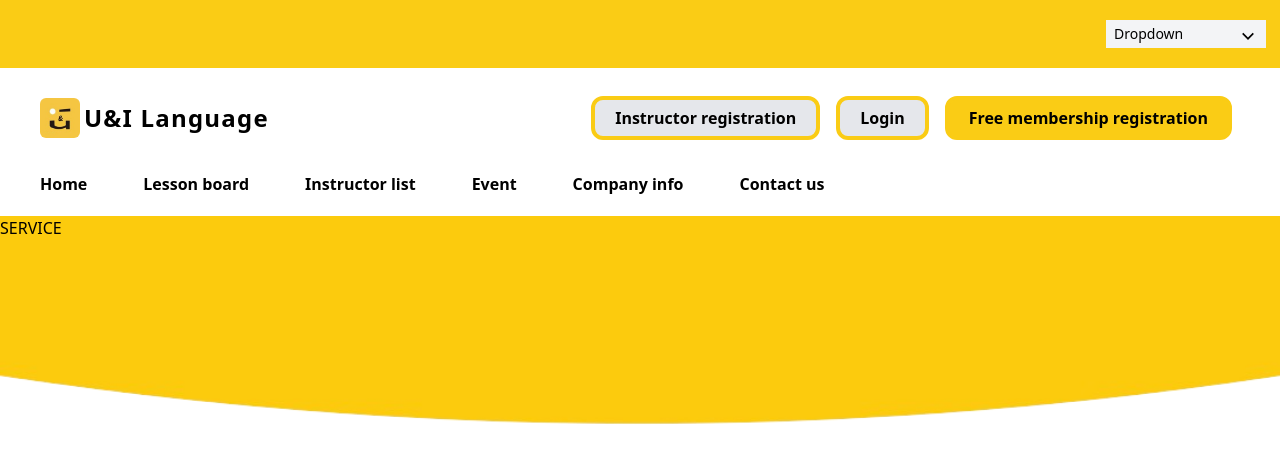
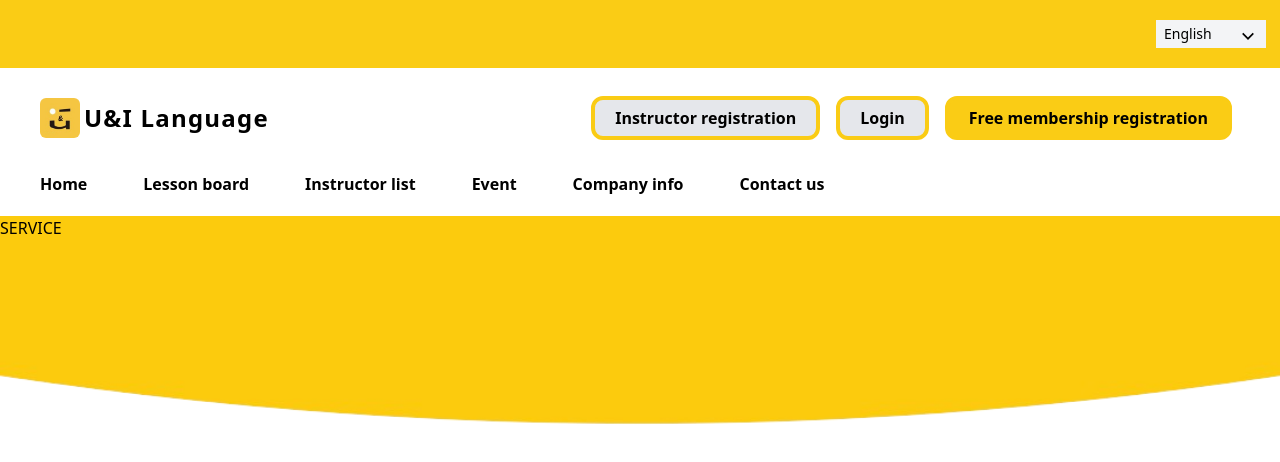
Before and after one commit to gbfrancisco/copycat-website-1, a React (Vite) app: page / in a window 1280 px wide. Shown: the top 462 px of the page. Built offline with nearby package versions, Linux system fonts and the light colour scheme.

Commit message:
Implemented select input value

```diff
--- a/src/components/common/Header.tsx
+++ b/src/components/common/Header.tsx
@@ -1,14 +1,25 @@
 import { Link } from 'react-router-dom';
 import Select from './Select.tsx';
+import { useState } from 'react';
 
 const Header = () => {
-  const languages = ['English', 'Japanese', 'Korean'];
+  const [languageSelectValue, setLanguageSelectValue] = useState<number | string>('en');
+  const languages = [
+    { value: 'en', display: 'English' },
+    { value: 'ja', display: 'Japanese' },
+    { value: 'ko', display: 'Korean' }
+  ];
 
   return (
     <nav>
       <div className="header-language bg-yellow-400 py-5 px-3.5">
         <div className="language-selection-container flex justify-end">
-          <Select options={languages} />
+          <Select
+            value={languageSelectValue}
+            options={languages}
+            onSelect={setLanguageSelectValue}
+            style={{ width: '110px' }}
+          />
         </div>
       </div>
       <div className="header-main py-7 pb-3 px-3.5">
--- a/src/components/common/Select.tsx
+++ b/src/components/common/Select.tsx
@@ -1,18 +1,39 @@
-import React, { useEffect, useRef, useState } from 'react';
+import React, { Dispatch, SetStateAction, useEffect, useRef, useState } from 'react';
+
+type Option = {
+  value: number | string;
+  display: string;
+};
 
 type SelectProps = {
-  options: string[];
-  value?: number | string;
+  options: Option[];
+  value: number | string;
+  onSelect: Dispatch<SetStateAction<number | string>>;
   style?: React.CSSProperties;
 };
 
-const Select = ({ options, style }: SelectProps) => {
+type MappedObject = {
+  [value: string]: Option;
+};
+
+const Select = ({ value, options, style, onSelect }: SelectProps) => {
+  const [mappedOptions, setMappedOptions] = useState<MappedObject>({});
   const [isShowingDropdown, setIsShowingDropdown] = useState(false);
   const selectWrapper = useRef<HTMLDivElement>(null);
 
   const toggleDropdown = () => {
     setIsShowingDropdown((state) => !state);
   };
+
+  const handleSelectOption = (value: number | string) => {
+    setIsShowingDropdown(false);
+    onSelect(value);
+  };
+
+  useEffect(() => {
+    const obj = options.reduce((a: MappedObject, c) => ({ ...a, [c.value]: c }), {});
+    setMappedOptions(obj);
+  }, [options]);
 
   useEffect(() => {
     const handleHideOptions = (event: MouseEvent) => {
@@ -37,7 +58,7 @@ const Select = ({ options, style }: SelectProps) => {
           style={{ width: style?.width ?? '160px' }}
           onClick={toggleDropdown}
         >
-          <span className="text-sm">Dropdown</span>
+          <span className="text-sm">{mappedOptions[value]?.display}</span>
           <svg className="h-5" viewBox="0 0 24 24" fill="currentColor" xmlns="http://www.w3.org/2000/svg">
             <path
               d="M10.5858 6.34317L12 4.92896L19.0711 12L12 19.0711L10.5858 17.6569L16.2427 12L10.5858 6.34317Z"
@@ -54,8 +75,9 @@ const Select = ({ options, style }: SelectProps) => {
                   key={index}
                   className="p-2 text-gray-700 text-sm text-left hover:bg-gray-100"
                   style={{ width: style?.width ?? '160px' }}
+                  onClick={() => handleSelectOption(option.value)}
                 >
-                  {option}
+                  {option.display}
                 </button>
               );
             })}
```
